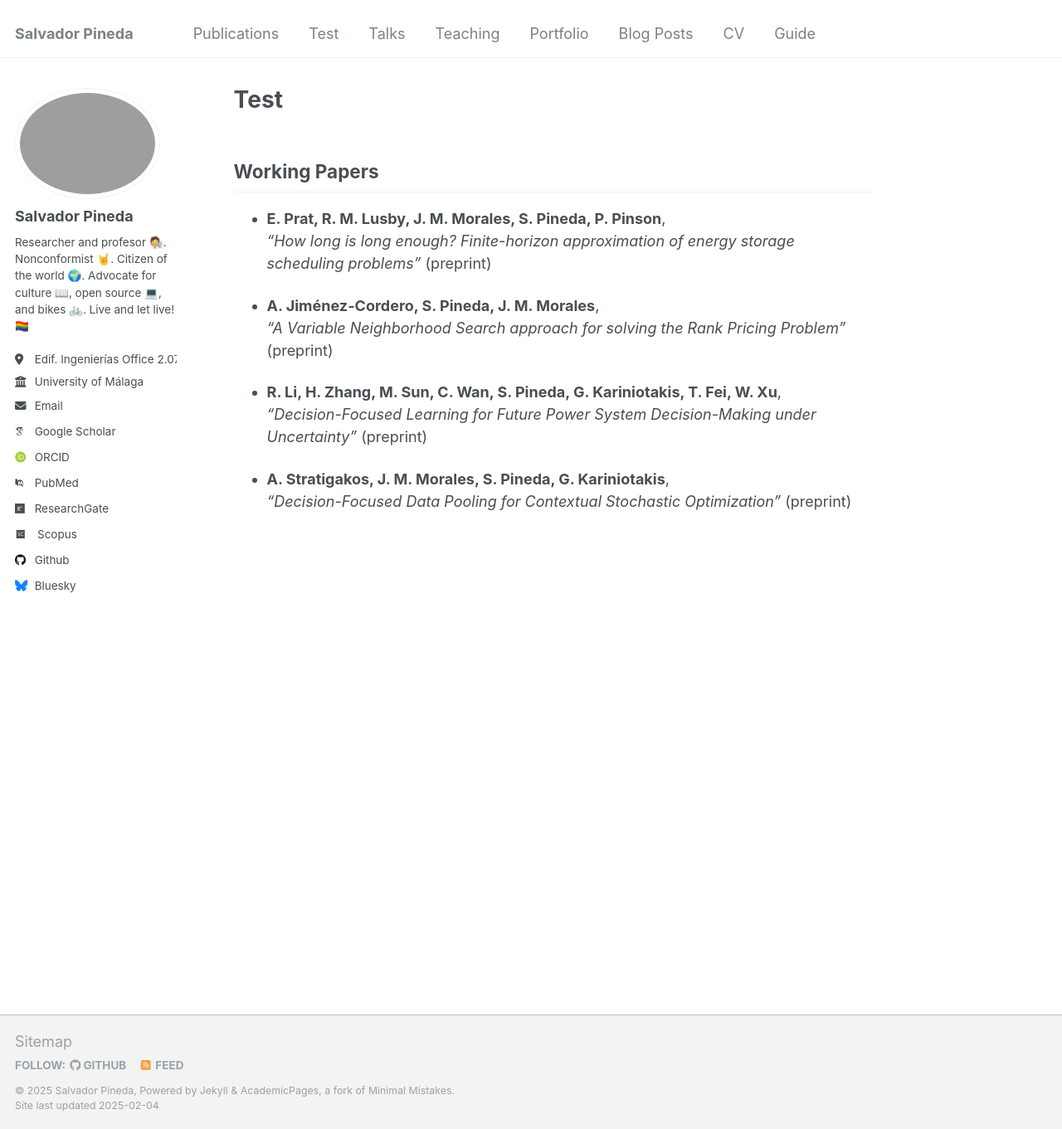
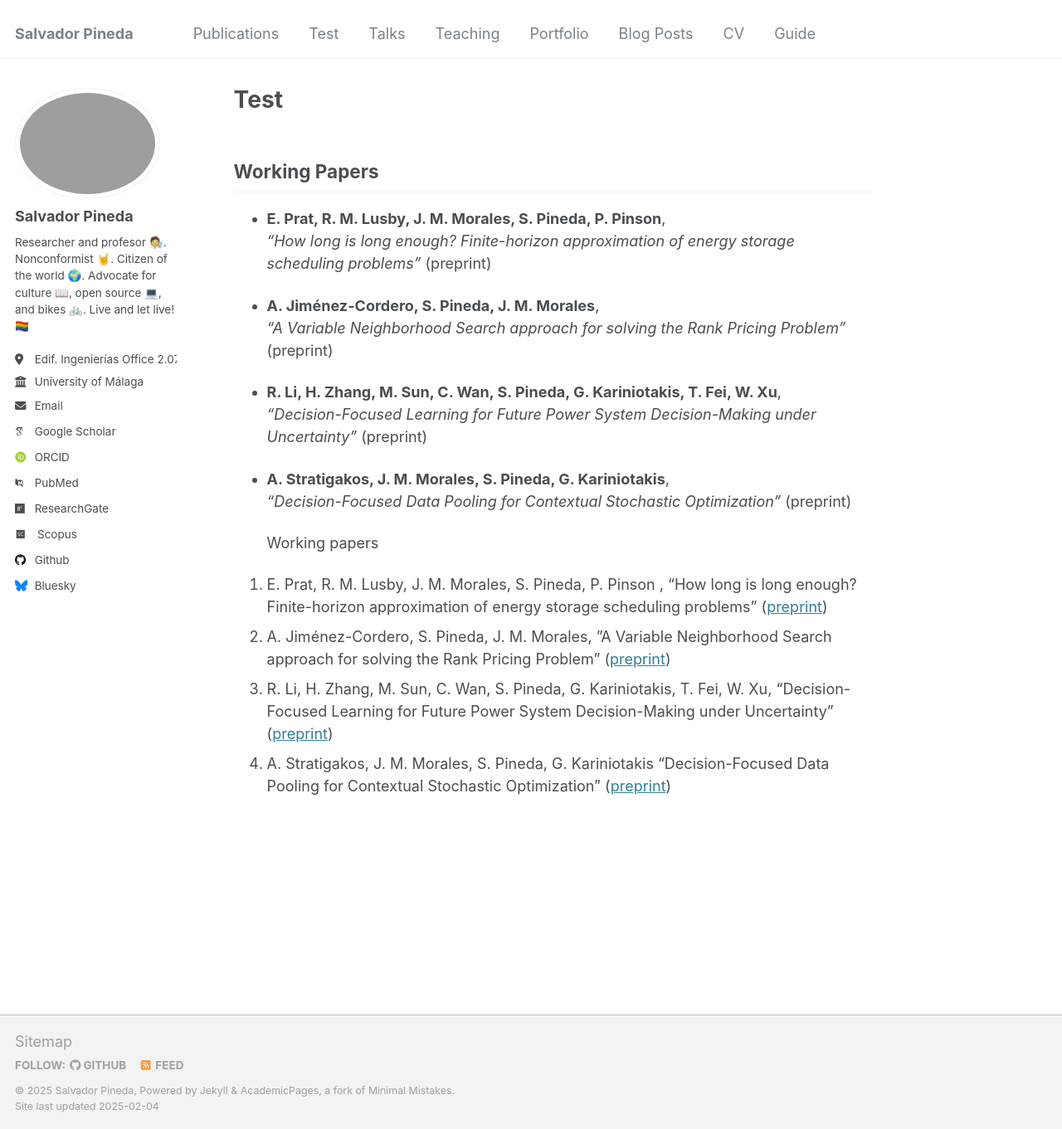
Before and after one commit to salvapineda/salvapineda.github.io, a Jekyll site: the page built from _pages/test.md, in a window 1280 px wide and 1361 px high. Shown: the whole window at 83% size. Built offline with Jekyll 4.4.1, drawn with Linux system fonts in a browser that asks for light colours; some web fonts are replaced.

Commit message:
include some papers

```diff
--- a/_pages/test.md
+++ b/_pages/test.md
@@ -17,3 +17,10 @@ author_profile: true
 
 - **A. Stratigakos, J. M. Morales, S. Pineda, G. Kariniotakis**,
   *"Decision-Focused Data Pooling for Contextual Stochastic Optimization"* (preprint)
+
+  Working papers
+
+1.  E. Prat, R. M. Lusby, J. M. Morales, S. Pineda, P. Pinson , "How long is long enough? Finite-horizon approximation of energy storage scheduling problems" ([preprint](https://arxiv.org/abs/2411.17463))
+2.  A. Jiménez-Cordero, S. Pineda, J. M. Morales, "A Variable Neighborhood Search approach for solving the Rank Pricing Problem" ([preprint](https://arxiv.org/abs/2405.15702))
+3.  R. Li, H. Zhang, M. Sun, C. Wan, S. Pineda, G. Kariniotakis, T. Fei, W. Xu, "Decision-Focused Learning for Future Power System Decision-Making under Uncertainty" ([preprint](https://arxiv.org/abs/2401.03680))
+4.  A. Stratigakos, J. M. Morales, S. Pineda, G. Kariniotakis "Decision-Focused Data Pooling for Contextual Stochastic Optimization" ([preprint](https://hal.science/hal-04268454))
```
